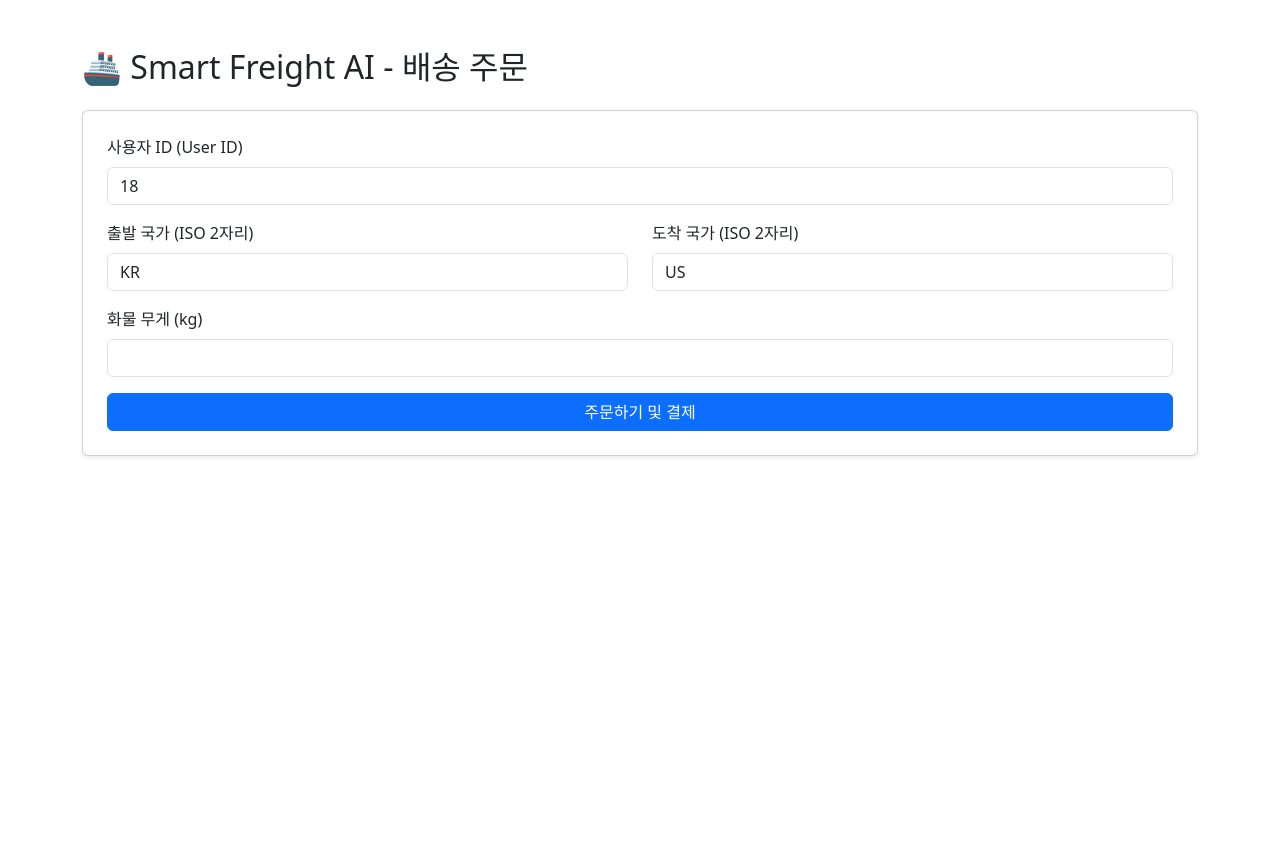
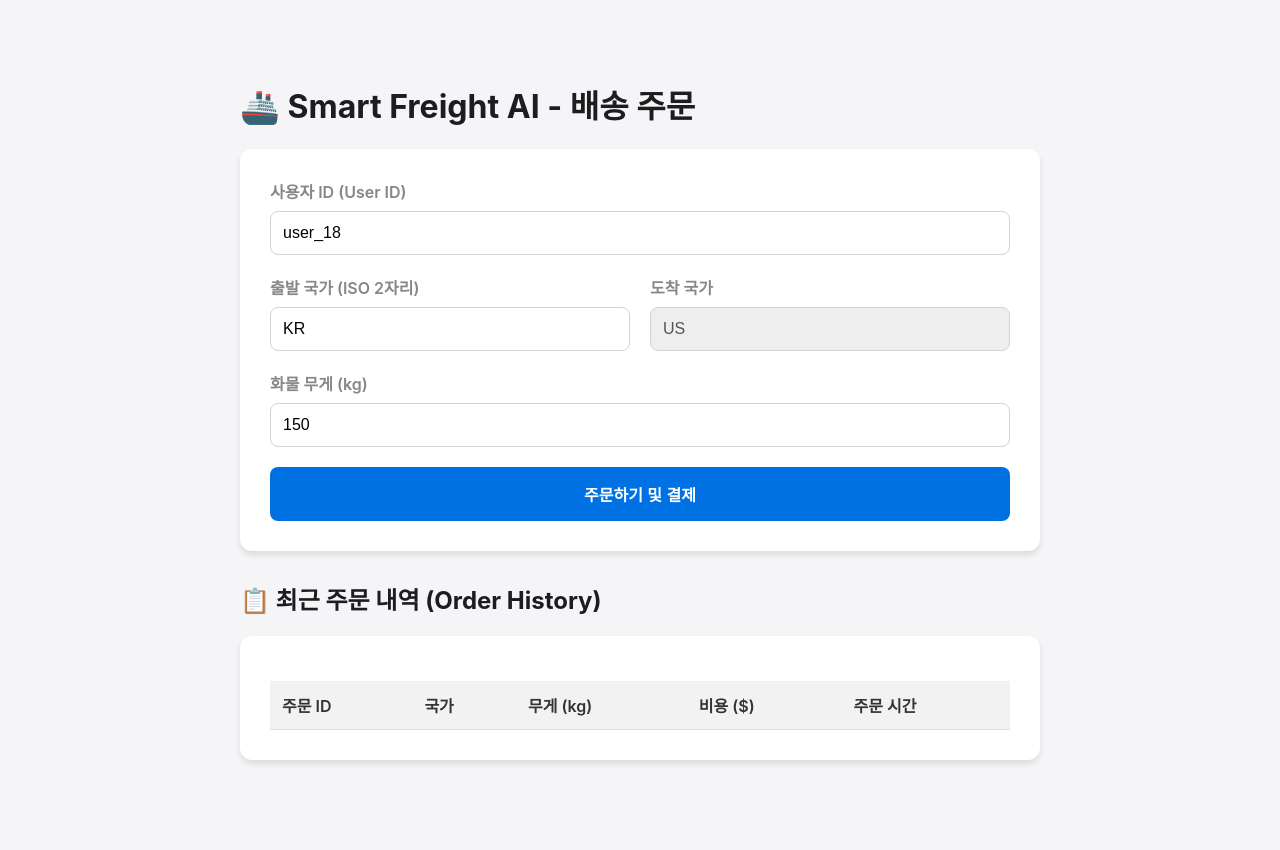
Before and after one commit to Jj1ya/smart-freight-ai, a Python web app: template templates/index.html in a window 1280 px wide. Before the commit the page ends 457 px from the top, so only its background shows below. Run offline with Jinja, Linux system fonts and the light colour scheme; the template is opened without the code that fills it, so the values that code supplies are empty.

Commit message:
refactor: separate DB and models, Add GET order list feature

```diff
--- a/templates/index.html
+++ b/templates/index.html
@@ -1,66 +1,149 @@
 <!DOCTYPE html>
-<html>
+<html lang="ko">
 <head>
-    <title>Smart Freight AI</title>
-    <link href="https://cdn.jsdelivr.net/npm/bootstrap@5.3.0/dist/css/bootstrap.min.css" rel="stylesheet">
+    <meta charset="UTF-8">
+    <meta name="viewport" content="width=device-width, initial-scale=1.0">
+    <title>Smart Freight AI - 배송 관리 시스템</title>
+    <style>
+        body { font-family: -apple-system, BlinkMacSystemFont, "Segoe UI", Roboto, sans-serif; max-width: 800px; margin: 40px auto; padding: 20px; background-color: #f5f5f7; }
+        h1, h2 { color: #1d1d1f; }
+        .card { background: white; padding: 30px; border-radius: 12px; box-shadow: 0 4px 6px rgba(0,0,0,0.1); margin-bottom: 30px; }
+
+        /* 입력 폼 스타일 */
+        label { display: block; margin-bottom: 8px; font-weight: 600; color: #86868b; }
+        input, select { width: 100%; padding: 12px; margin-bottom: 20px; border: 1px solid #d2d2d7; border-radius: 8px; box-sizing: border-box; font-size: 16px; }
+        button { width: 100%; background-color: #0071e3; color: white; padding: 15px; border: none; border-radius: 8px; font-size: 16px; font-weight: 600; cursor: pointer; transition: background 0.3s; }
+        button:hover { background-color: #005bb5; }
+
+        /* 결과 메시지 박스 */
+        #result { margin-top: 20px; padding: 20px; border-radius: 8px; display: none; }
+        .success { background-color: #e8f5e9; color: #1b5e20; border: 1px solid #c8e6c9; }
+        .error { background-color: #ffebee; color: #c62828; border: 1px solid #ffcdd2; }
+
+        /* 주문 내역 테이블 스타일 */
+        table { width: 100%; border-collapse: collapse; margin-top: 15px; }
+        th, td { text-align: left; padding: 12px; border-bottom: 1px solid #ddd; }
+        th { background-color: #f2f2f2; color: #333; font-weight: 600; }
+        tr:hover { background-color: #f9f9f9; }
+    </style>
 </head>
-<body class="container mt-5">
-    <h2 class="mb-4">🚢 Smart Freight AI - 배송 주문</h2>
+<body>
 
-    <div class="card p-4 shadow-sm">
-        <form id="orderForm">
-            <div class="mb-3">
-                <label class="form-label">사용자 ID (User ID)</label>
-                <input type="number" class="form-control" id="user_id" value="18" required>
+    <h1>🚢 Smart Freight AI - 배송 주문</h1>
+    <div class="card">
+        <label>사용자 ID (User ID)</label>
+        <input type="text" id="user_id" value="user_18" placeholder="예: user_01">
+
+        <div style="display: flex; gap: 20px;">
+            <div style="flex: 1;">
+                <label>출발 국가 (ISO 2자리)</label>
+                <input type="text" id="country_code" value="KR" placeholder="KR" maxlength="2" style="text-transform: uppercase;">
             </div>
-            <div class="row">
-                <div class="col-md-6 mb-3">
-                    <label class="form-label">출발 국가 (ISO 2자리)</label>
-                    <input type="text" class="form-control" id="origin" value="KR" maxlength="2" required>
-                </div>
-                <div class="col-md-6 mb-3">
-                    <label class="form-label">도착 국가 (ISO 2자리)</label>
-                    <input type="text" class="form-control" id="destination" value="US" maxlength="2" required>
+            <div style="flex: 1;">
+                <label>도착 국가</label>
+                <input type="text" value="US" disabled style="background-color: #eee;">
             </div>
         </div>
-            <div class="mb-3">
-                <label class="form-label">화물 무게 (kg)</label>
-                <input type="number" step="0.1" class="form-control" id="weight" required>
-            </div>
-            <button type="submit" class="btn btn-primary w-100">주문하기 및 결제</button>
-        </form>
+
+        <label>화물 무게 (kg)</label>
+        <input type="number" id="weight" value="150" placeholder="kg 단위 입력">
+
+        <button onclick="submitOrder()">주문하기 및 결제</button>
+
+        <div id="result"></div>
     </div>
 
-    <div id="result" class="mt-4 alert alert-success d-none">
-        <h5>✅ 주문 성공!</h5>
-        <p id="orderDetail"></p>
+    <h2>📋 최근 주문 내역 (Order History)</h2>
+    <div class="card">
+        <table>
+            <thead>
+                <tr>
+                    <th>주문 ID</th>
+                    <th>국가</th>
+                    <th>무게 (kg)</th>
+                    <th>비용 ($)</th>
+                    <th>주문 시간</th>
+                </tr>
+            </thead>
+            <tbody id="orderTableBody">
+                </tbody>
+        </table>
     </div>
 
     <script>
-        document.getElementById('orderForm').onsubmit = async (e) => {
-            e.preventDefault();
-            const data = {
-                user_id: document.getElementById('user_id').value,
-                origin: document.getElementById('origin').value,
-                destination: document.getElementById('destination').value,
-                weight: document.getElementById('weight').value
-            };
+        const API_URL = "http://127.0.0.1:8000";
 
-            const response = await fetch('/shipments', {
+        // 페이지 로딩 시 자동으로 주문 목록 가져오기
+        window.onload = loadOrders;
+
+        async function submitOrder() {
+            const userId = document.getElementById('user_id').value;
+            const countryCode = document.getElementById('country_code').value;
+            const weight = parseFloat(document.getElementById('weight').value);
+            const resultDiv = document.getElementById('result');
+
+            // 간단한 유효성 검사
+            if (!userId || !countryCode || !weight) {
+                alert("모든 필드를 입력해주세요.");
+                return;
+            }
+
+            try {
+                const response = await fetch(`${API_URL}/orders`, {
                     method: 'POST',
                     headers: { 'Content-Type': 'application/json' },
-                body: JSON.stringify(data)
+                    body: JSON.stringify({
+                        user_id: userId,
+                        country_code: countryCode,
+                        weight: weight
+                    })
                 });
 
-            const result = await response.json();
+                const data = await response.json();
+
                 if (response.ok) {
-                document.getElementById('result').classList.remove('d-none');
-                document.getElementById('orderDetail').innerText =
-                    `주문 ID: ${result.shipment_id} | 최종 비용: $${result.cost}`;
+                    resultDiv.className = 'success';
+                    resultDiv.innerHTML = `✅ <strong>주문 성공!</strong><br>주문 ID: ${data.id} | 최종 비용: $${data.price}`;
+                    resultDiv.style.display = 'block';
+
+                    // 주문 성공 시 목록 새로고침 (실시간 업데이트 효과)
+                    loadOrders();
                 } else {
-                alert("에러 발생: " + result.detail);
+                    throw new Error(JSON.stringify(data.detail));
                 }
-        };
+            } catch (error) {
+                resultDiv.className = 'error';
+                resultDiv.innerHTML = `❌ <strong>주문 실패:</strong> ${error.message}`;
+                resultDiv.style.display = 'block';
+            }
+        }
+
+        // [GET] 주문 목록 불러오기 함수
+        async function loadOrders() {
+            try {
+                const response = await fetch(`${API_URL}/orders`);
+                const orders = await response.json();
+
+                const tableBody = document.getElementById('orderTableBody');
+                tableBody.innerHTML = ""; // 기존 내용 초기화
+
+                // 최신 주문이 위로 오도록 역순 정렬 (선택사항)
+                orders.reverse().forEach(order => {
+                    const row = `
+                        <tr>
+                            <td>#${order.id}</td>
+                            <td>${order.country_code}</td>
+                            <td>${order.weight}kg</td>
+                            <td><strong>$${order.price}</strong></td>
+                            <td style="color: #666; font-size: 0.9em;">${new Date(order.created_at).toLocaleString()}</td>
+                        </tr>
+                    `;
+                    tableBody.innerHTML += row;
+                });
+            } catch (error) {
+                console.error("주문 목록 로딩 실패:", error);
+            }
+        }
     </script>
 </body>
 </html>
```
Also changed, not shown: database.py (added, +21 -0 lines), main.py (+52 -87 lines), models.py (added, +14 -0 lines), schemas.py (added, +24 -0 lines), database_backup/__init__.py (added), database_backup/connector.py (renamed from database/connector.py), database_backup/schema.sql (renamed from database/schema.sql), database_backup/seeder.py (renamed from database/seeder.py), database_backup/shipment_dao.py (renamed from database/shipment_dao.py), database_backup/user_dao.py (renamed from database/user_dao.py). Lines whose indentation alone changed are shown as unchanged.
